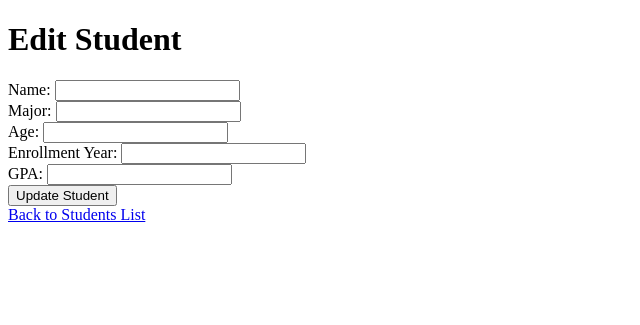
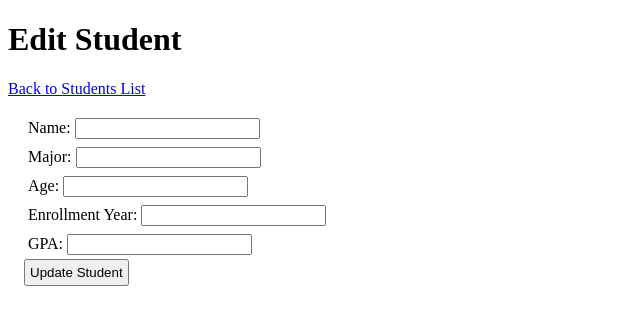
Before and after one commit to Ebrahim-Ramadan/dbms, a Flask app: template templates/edit_student.html in a window 1280 px wide. Shown: the top 325 px of the page, without its empty margins (0-640 px from the left). Run offline with Flask 3, Linux system fonts and the light colour scheme; the template is opened without the code that fills it, so the values that code supplies are empty.

Commit message:
fixed some ui

```diff
--- a/static/style.css
+++ b/static/style.css
@@ -7,6 +7,11 @@ form {
     background-color: #f9f9f9;
 }
 
+@media (max-width: 600px) {
+    form {
+        width: 80%;
+    }
+}
 form label {
     display: block;
     margin-bottom: 0.5rem;
--- a/templates/base.html
+++ b/templates/base.html
@@ -13,6 +13,7 @@
     <main>
         {% block content %}{% endblock %}
     </main>
+
     <footer>
         <p>&copy; 2024 University Database</p>
     </footer>
--- a/templates/edit_student.html
+++ b/templates/edit_student.html
@@ -2,10 +2,20 @@
 <html>
 <head>
     <title>Edit Student</title>
+    <style>
+        form.editForm >*{
+    padding: 4px;
+}
+form{
+    padding: 1rem;
+}
+    </style>
 </head>
 <body>
     <h1>Edit Student</h1>
-    <form method="POST">
+    <a href="/students">Back to Students List</a>
+
+    <form method="POST" class="editForm">
         <div>
             <label>Name:</label>
             <input type="text" name="name" value="{{ student.name }}" required>
@@ -28,6 +38,5 @@
         </div>
         <button type="submit">Update Student</button>
     </form>
-    <a href="/students">Back to Students List</a>
 </body>
 </html>
```
Also changed, not shown: templates/students.html (+3 -4 lines).
